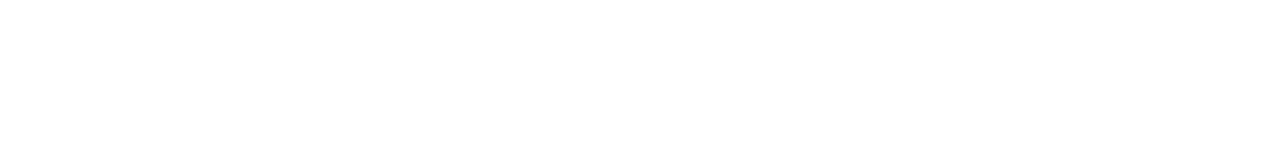
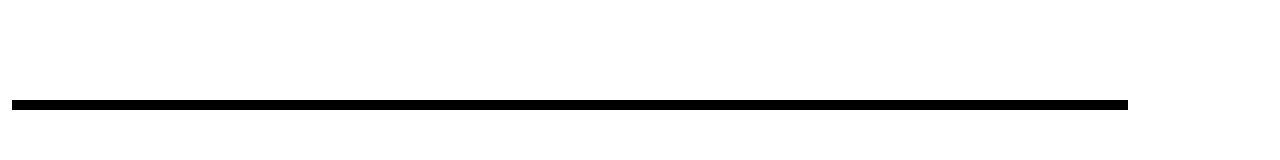
Before and after one commit to annalaid/Veebirakendused, a plain HTML site: page index.html in a window 1280 px wide. Drawn offline with nearby package versions, Linux system fonts and the light colour scheme.

Commit message:
Initial scss layout

```diff
--- a/index.html
+++ b/index.html
@@ -5,10 +5,17 @@
     <meta http-equiv="X-UA-Compatible" content="IE=edge">
     <meta name="viewport" content="width=device-width, initial-scale=1.0">
     <link rel="stylesheet" href="https://cdn.jsdelivr.net/npm/bootstrap@5.1.3/dist/css/bootstrap.min.css" integrity="sha384-1BmE4kWBq78iYhFldvKuhfTAU6auU8tT94WrHftjDbrCEXSU1oBoqyl2QvZ6jIW3" crossorigin="anonymous">
+    <link rel="stylesheet" href="./styles/styles.css">
     <title>Document</title>
 </head>
 <body>
+<div class="container wrapper">
+    <div class="header">
 
-    <script src="https://cdn.jsdelivr.net/npm/bootstrap@5.1.3/dist/js/bootstrap.bundle.min.js" integrity="sha384-ka7Sk0Gln4gmtz2MlQnikT1wXgYsOg+OMhuP+IlRH9sENBO0LRn5q+8nbTov4+1p" crossorigin="anonymous"></script>
+    </div>
+
+
+</div>
+<script src="https://cdn.jsdelivr.net/npm/bootstrap@5.1.3/dist/js/bootstrap.bundle.min.js" integrity="sha384-ka7Sk0Gln4gmtz2MlQnikT1wXgYsOg+OMhuP+IlRH9sENBO0LRn5q+8nbTov4+1p" crossorigin="anonymous"></script>
 </body>
 </html>
--- /dev/null
+++ b/styles/styles.scss
@@ -0,0 +1,29 @@
+.wrapper {
+  margin-left: 15%;
+  margin-right: 15%;
+  display: flex;
+  align-items: center;
+  justify-content: center;
+}
+
+@media (max-width: 1500px) {
+  .wrapper {
+    margin-left: 0px;
+    margin-right: 0px;
+  }
+}
+
+.header {
+  width: 100vw;
+  height: 10px;
+  margin-top: 100px;
+  background-color: black;
+}
+/*
+
+@media (min-width: 1200px) {
+    .container{
+        max-width: 970px;
+    }
+}
+*/
```
Also changed, not shown: styles/styles.css (added), 1 other file.
